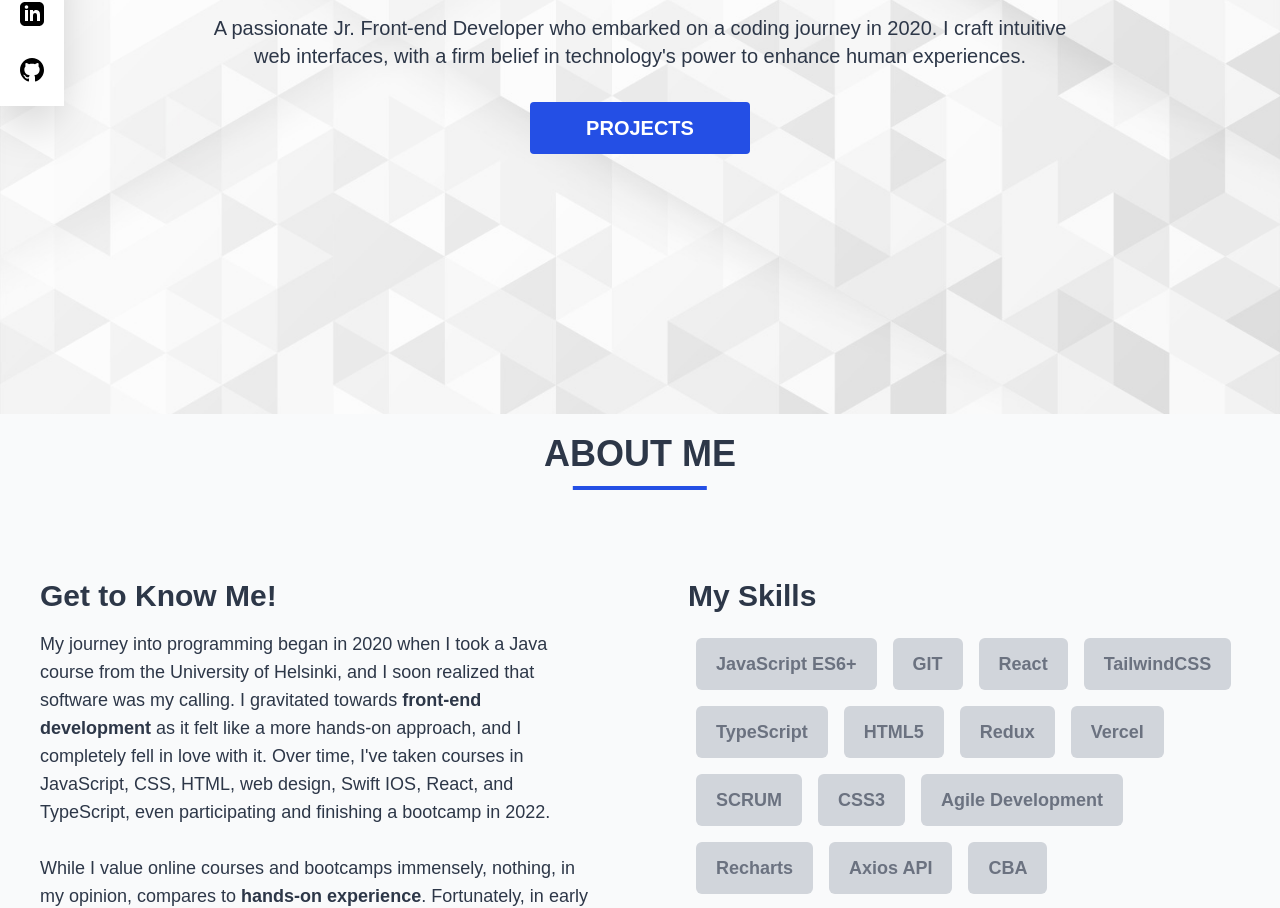
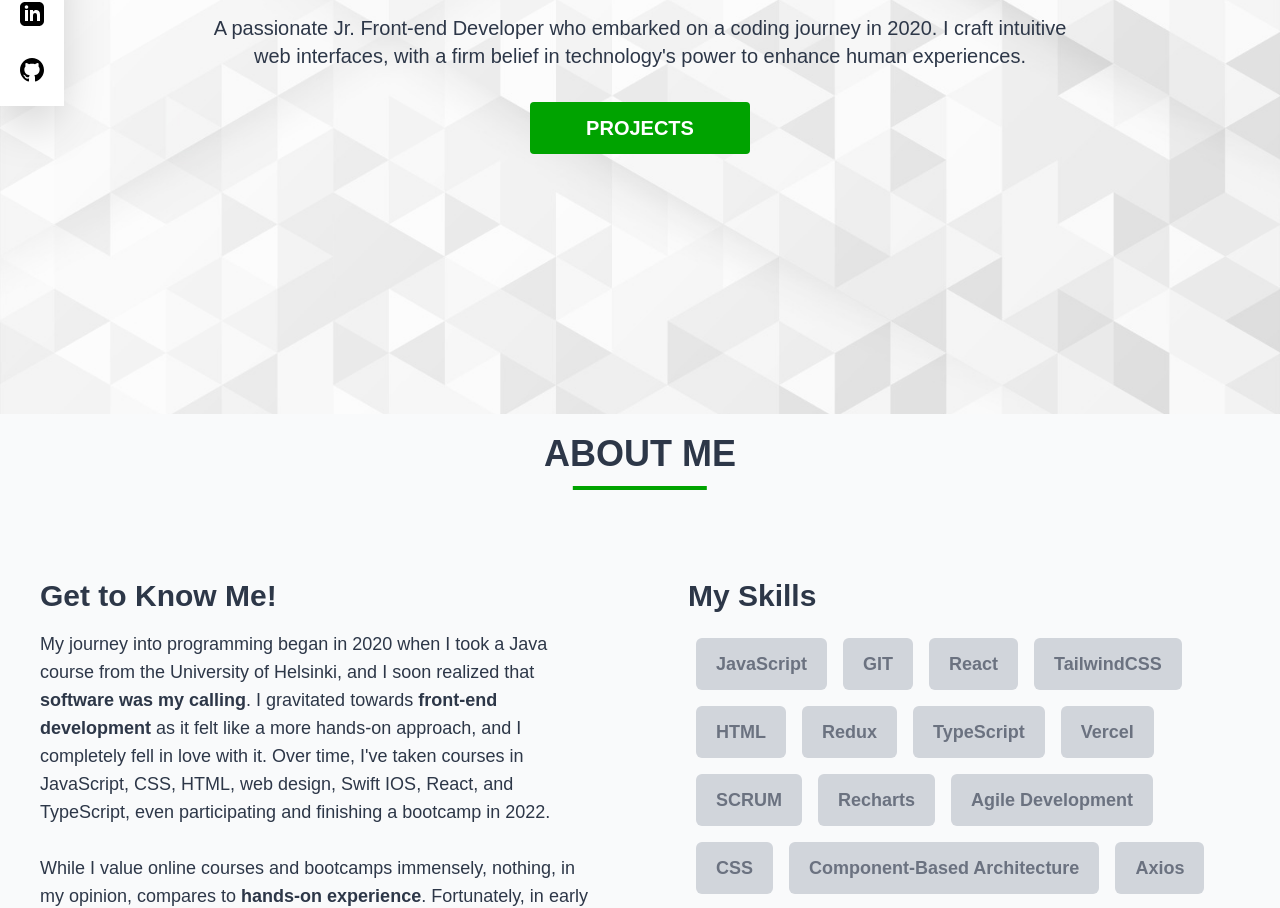
Before and after one commit to SantamariaCodes/basic-portfolio-website, a React (Create React App) app: page / in a window 1280 px wide. Shown: the part 386-1294 px from the top of the page. Built offline with nearby package versions, Linux system fonts and the light colour scheme.

Commit message:
refactor(content): shorten and refine portfolio text and tech stack

```diff
--- a/src/components/aboutConstants.ts
+++ b/src/components/aboutConstants.ts
@@ -1,20 +1,19 @@
 export const skillsList: string[] = [
-  "JavaScript ES6+",
+  "JavaScript",
   "GIT",
   "React",
   "TailwindCSS",
+  "HTML",
+  "Redux",
   "TypeScript",
-  "HTML5",
-  "Redux",
   "Vercel",
   "SCRUM",
-  "CSS3",
+  "Recharts",
   "Agile Development",
-  "Recharts",
-  "Axios API",
-  "CBA",
+  "CSS",
+  "Component-Based Architecture",
+  "Axios",
   "Responsive Web Design",
   "Jira",
   "Swift IOS",
-  "UI/UX Best Practices"
 ];
--- a/src/locales/en/about.json
+++ b/src/locales/en/about.json
@@ -1,7 +1,7 @@
 {
   "title": "ABOUT ME",
   "introductionHeader": "Get to Know Me!",
-  "introduction": "My journey into programming began in 2020 when I took a Java course from the University of Helsinki, and I soon realized that software was my calling. I gravitated towards <strong>front-end development</strong> as it felt like a more hands-on approach, and I completely fell in love with it. Over time, I've taken courses in JavaScript, CSS, HTML, web design, Swift IOS, React, and TypeScript, even participating and finishing a bootcamp in 2022.<br/><br/>While I value online courses and bootcamps immensely, nothing, in my opinion, compares to <strong>hands-on experience</strong>. Fortunately, in early 2023 I was accepted as an intern at Tuyo Technologies, a software development company, and was later promoted to Jr Front-end Developer. My fascination for the industry runs deep, and my thirst for knowledge is unquenchable.<br/><br/>I firmly believe that technology has the power to <strong>enhance the human experience</strong>, boost productivity and have a meaningful impact on any business. I'm actively seeking projects where I can contribute and continue on this <strong>never-ending and exciting journey</strong>.",
+  "introduction": "My journey into programming began in 2020 when I took a Java course from the University of Helsinki, and I soon realized that <strong>software was my calling</strong>. I gravitated towards <strong>front-end development</strong> as it felt like a more hands-on approach, and I completely fell in love with it. Over time, I've taken courses in JavaScript, CSS, HTML, web design, Swift IOS, React, and TypeScript, even participating and finishing a bootcamp in 2022.<br/><br/>While I value online courses and bootcamps immensely, nothing, in my opinion, compares to <strong>hands-on experience</strong>. Fortunately, in early 2023 I was accepted as an intern at Tuyo Technologies, a software development company, and was later promoted to Jr Front-end Developer.<br/><br/>As a developer at Tuyo, I had the opportunity to <strong>lead the creation of the company's landing page</strong>, crafted intricate dashboards to <strong>drive business analytics</strong>, and worked on multiple landing pages that resonated with diverse business needs",
   "contactButton": "CONTACT",
   "skillsHeader": "My Skills"
 }
--- a/src/locales/en/projects.json
+++ b/src/locales/en/projects.json
@@ -9,17 +9,20 @@
   "ProjectImageURl": "/resources/img/tuyoDev.png",
 
   "projectTwoTitle": "My portfolio Repository",
-  "ProjectTwoDescription": "Welcome to my portfolio website, crafted meticulously using React, TypeScript, and TailwindCSS. Boasting a sleek design and smooth scrolling functionality, it encapsulates my professional trajectory and body of work. Intrigued by what's running under the hood of the very site you're on? Dive into the open-source repository and explore its inner workings. I welcome any feedback and contributions",
+  "ProjectTwoDescription": "Explore my portfolio site, built with React, TypeScript, and TailwindCSS. Showcasing a sleek design and my professional journey, you can delve into its open-source repository to see the magic behind the scenes. Feedback and contributions are always welcome."
+,
   "ProjectTwoWebsiteUrl": "https://github.com/CodeSantamaria/basic-portfolio-website",
   "ProjectTwoImageURl": "/resources/img/tuyoDev.png",
 
   "ProjectThreeTitle": "Countries API",
-  "ProjectThreeDescription": "Step back in time and explore one of my initial forays into web development: a straightforward country API integration. Although it might seem rudimentary compared to my current works, this project holds a special place as it showcases my budding ability to integrate with external APIs. It's a testament to my growth and the foundation upon which my current expertise is built. While it might not boast the polish of my more recent projects, it's a genuine reflection of my development journey.",
+  "ProjectThreeDescription": "Discover one of my initial ventures into web development: a simple country API integration. While more basic compared to recent projects, it symbolizes my early steps in API integration and represents the foundation of my growth in development. It's an authentic snapshot of my progression."
+,
   "ProjectThreeWebsiteUrl": "https://countries-api-fetch.vercel.app/",
   "ProjectThreeImageURl": "/resources/img/tuyoDev.png",
 
   "ProjectFourTitle": "Company Dashboard",
-  "ProjectFourDescription": "Developed using Redux for state management and seamless API consumption, this sophisticated company dashboard provides real-time insights into business metrics. The intuitive interface visualizes crucial data points, ensuring stakeholders have quick access to vital information, while backend integration allows for up-to-date reporting, making decision-making efficient and data-driven.",
+  "ProjectFourDescription": "Coming soon! This company dashboard is built using Redux and recharts for state management and dynamic data visualization. With seamless API integration, its intuitive interface showcases crucial metrics, ensuring stakeholders can make swift, data-driven decisions."
+  ,
   "ProjectFourWebsiteUrl": "https://tuyo.dev",
   "ProjectFourImageURl": "/resources/img/tuyoDev.png",
 
--- a/tailwind.config.js
+++ b/tailwind.config.js
@@ -12,8 +12,8 @@ module.exports = {
         hard: "0 7px 19px rgba(0, 0, 0, 0.2), 0 6px 6px rgba(0, 0, 0, 0.23)",
       },
       colors: {
-        deepBlue: "rgba(36, 79, 229, 1)",
-        lessDeepBlue: "rgba(20, 50, 160, 1)",
+        deepBlue: "rgba(0,163,0)",
+        lessDeepBlue: "rgba(0,114,0)",
       },
       screens: {
         "420px": "420px",
```
